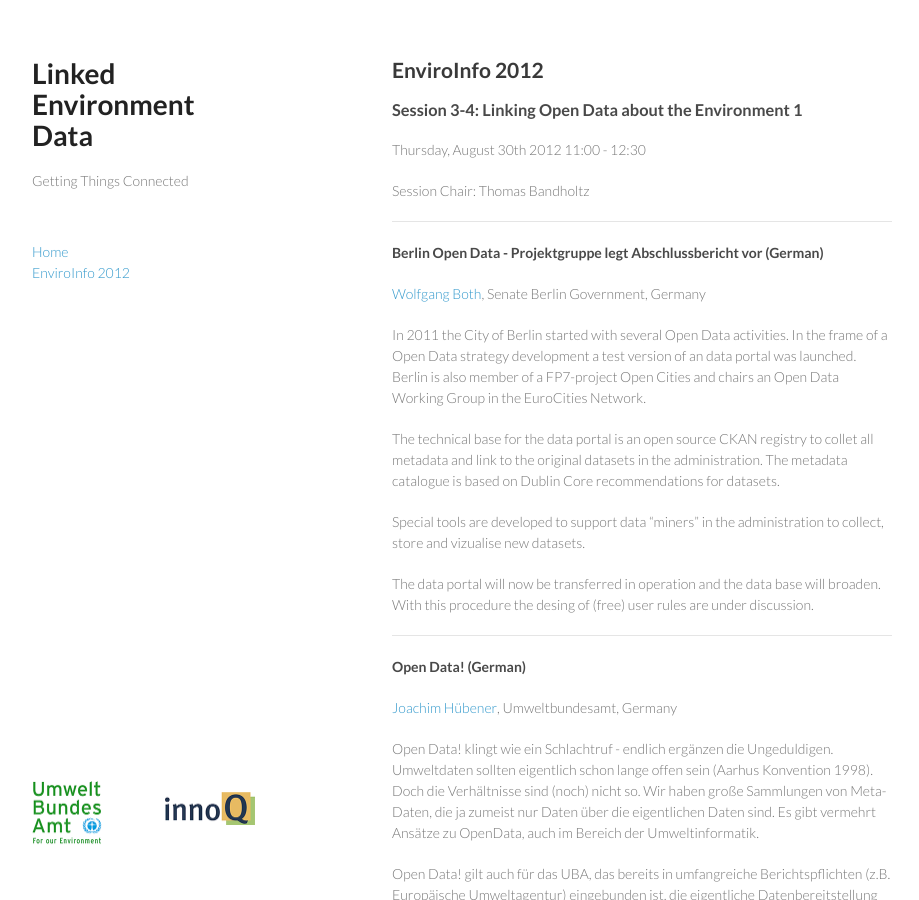
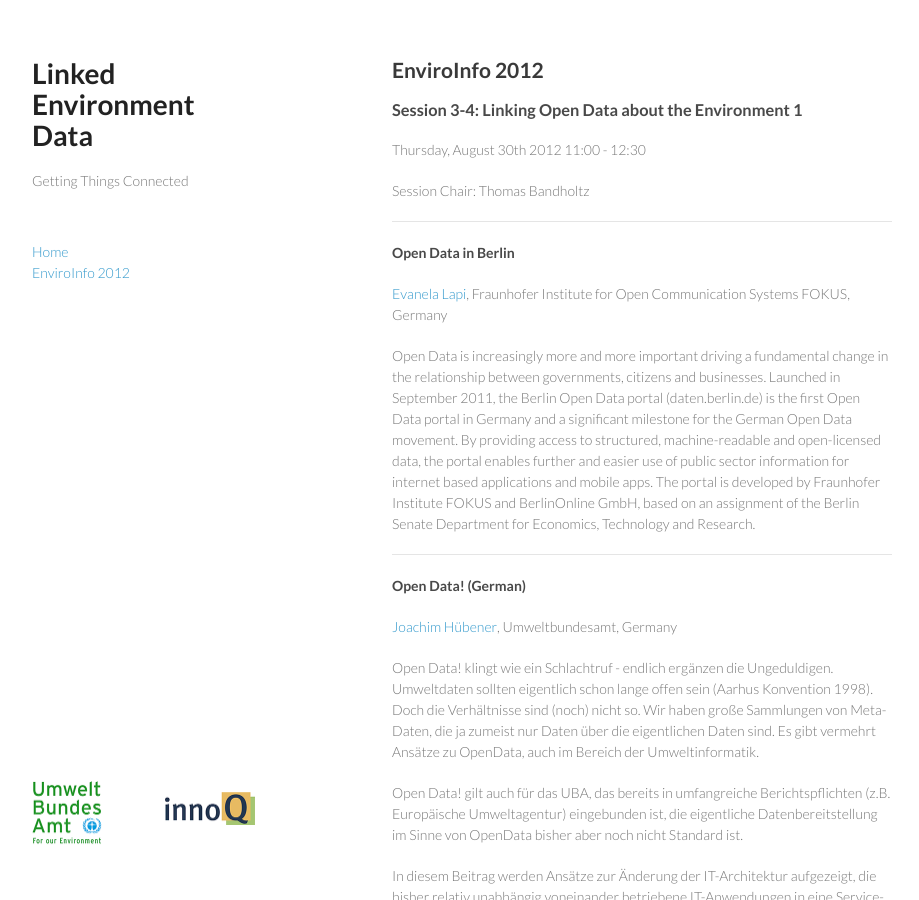
Before and after one commit to innoq/led, a Jekyll site: the page built from _posts/2012-08-21-enviroinfo2012.md, in a window 1280 px wide and 900 px high. Shown: the whole window, without its empty margins (178-1097 px from the left). Built offline with Jekyll 4.4.1, drawn with Linux system fonts in a browser that asks for light colours; comment, search, counter and statistics services are not loaded.

Commit message:
replaced talk

```diff
--- a/_posts/2012-08-21-enviroinfo2012.md
+++ b/_posts/2012-08-21-enviroinfo2012.md
@@ -13,17 +13,11 @@ Session Chair: Thomas Bandholtz
 
 - - -
 
-#### Berlin Open Data - Projektgruppe legt Abschlussbericht vor (German)
+#### Open Data in Berlin
 
-[Wolfgang Both](mailto:wolfgang.both@senwtf.berlin.de), Senate Berlin Government, Germany
+[Evanela Lapi](mailto:evanela.lapi@fokus.fraunhofer.de), Fraunhofer Institute for Open Communication Systems FOKUS, Germany
 
-In 2011 the City of Berlin started with several Open Data activities. In the frame of a Open Data strategy development a test version of an data portal was launched. Berlin is also member of a FP7-project Open Cities and chairs an Open Data Working Group in the EuroCities Network.
-
-The technical base for the data portal is an open source CKAN registry to collet all metadata and link to the original datasets in the administration. The metadata catalogue is based on Dublin Core recommendations for datasets.
-
-Special tools are developed to support data "miners" in the administration to collect, store and vizualise new datasets.
-
-The data portal will now be transferred in operation and the data base will broaden. With this procedure the desing of (free) user rules are under discussion.
+Open Data is increasingly more and more important driving a fundamental change in the relationship between governments, citizens and businesses. Launched in September 2011, the Berlin Open Data portal (daten.berlin.de) is the first Open Data portal in Germany and a significant milestone for the German Open Data movement. By providing access to structured, machine-readable and open-licensed data, the portal enables further and easier use of public sector information for internet based applications and mobile apps. The portal is developed by Fraunhofer Institute FOKUS and BerlinOnline GmbH, based on an assignment of the Berlin Senate Department for Economics, Technology and Research.
 
 - - -
 
```
